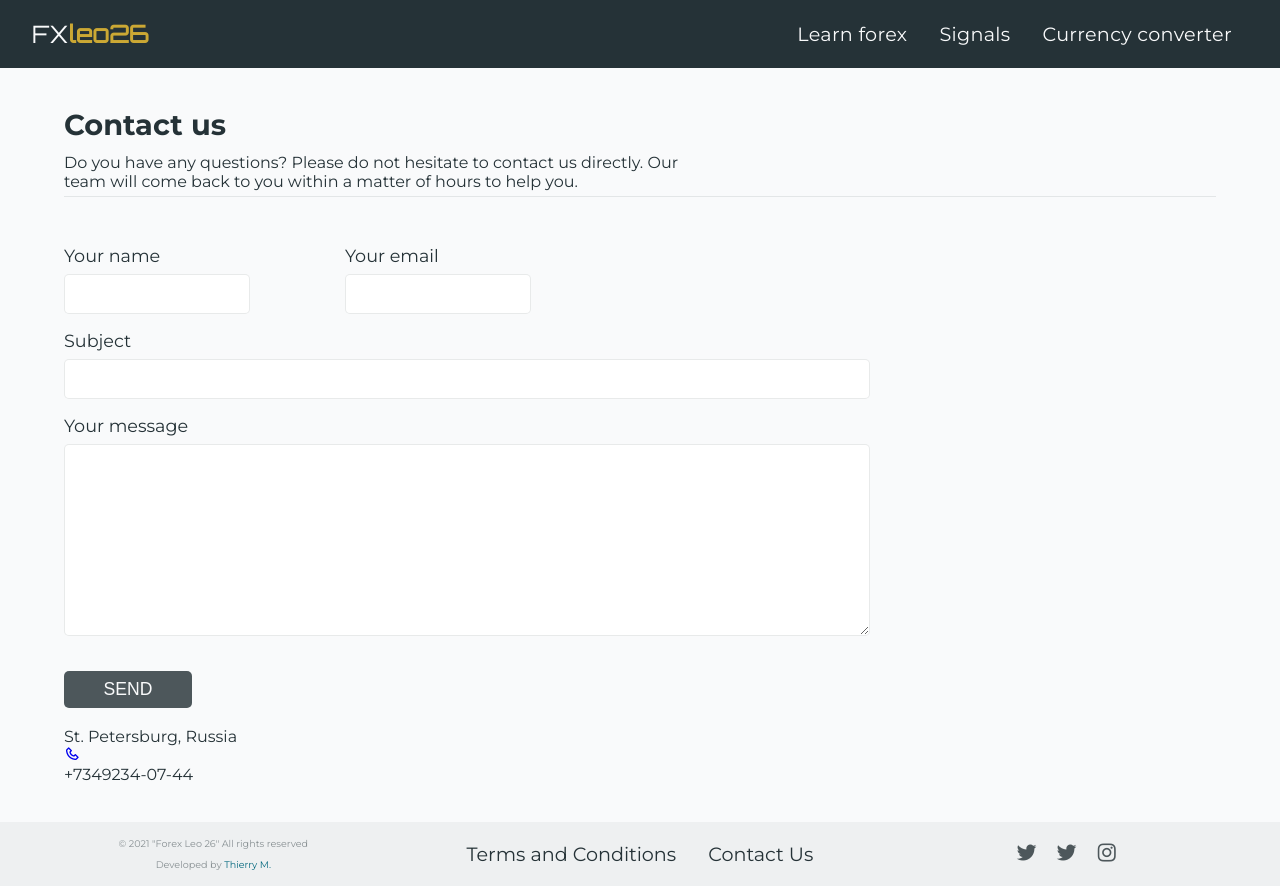
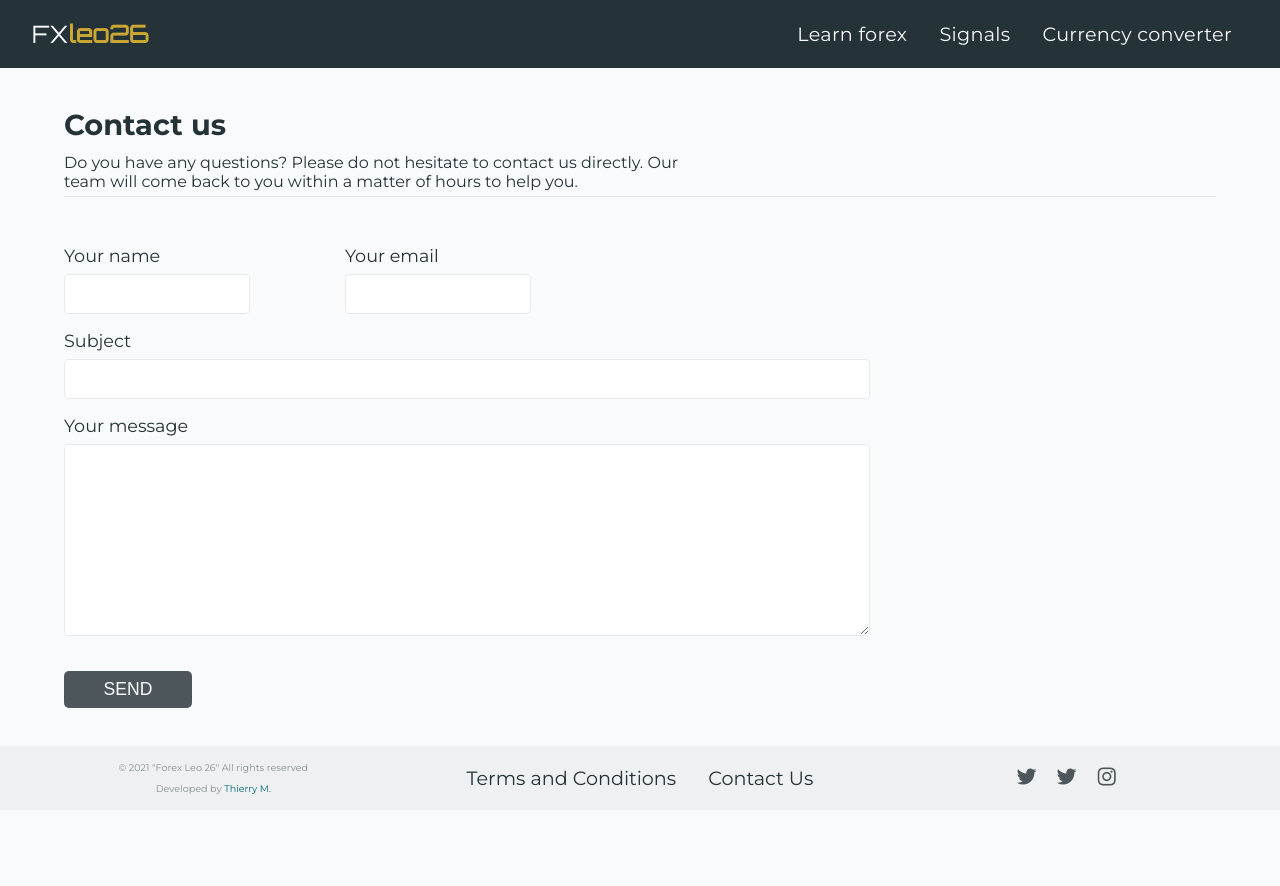
Before and after one commit to r-e-d-ant/forex-leo-26, a Flask app: page /contact in a window 1280 px wide. After the commit the page ends 794 px from the top, so only its background shows below. Run offline with Flask 2, Linux system fonts and the light colour scheme; parts of the project's set-up code (start-up, migrations or seed data) failed here and were passed over.

Commit message:
fixed layout

```diff
--- a/forex_26_app/static/feedback.css
+++ b/forex_26_app/static/feedback.css
@@ -17,6 +17,7 @@
 
 .feedback-card {
     border: thin solid var(--gray-border-clr);
+    margin: 1rem 0;
 }
 
 .card-header-container {
--- a/forex_26_app/static/home.css
+++ b/forex_26_app/static/home.css
@@ -62,6 +62,7 @@
 	max-width: 19rem;
 	margin-top: .8rem;
 	line-height: 1.3rem;
+	font-family: Helvetica, Arial, sans-serif;
 }
 
 
--- a/forex_26_app/static/main.js
+++ b/forex_26_app/static/main.js
@@ -93,7 +93,6 @@ check in local storage recent currencies then populate them
 if(localStorage.getItem('convertAmount')) {
   amountInput.value = localStorage.getItem('convertAmount')
 }
-console.log
 // --
 selectInputFrom.options[ selectInputFrom.selectedIndex ].value = localStorage.getItem('from')
 selectInputFrom.options[ selectInputFrom.selectedIndex ].textContent = localStorage.getItem('from_Name')
--- a/forex_26_app/static/post.css
+++ b/forex_26_app/static/post.css
@@ -35,12 +35,13 @@
 	}
 }
 .whole-post {
-	font-size:1.2rem;
+	font-size: 18px;
 	font-weight: 300;
+	font-family: Helvetica, Arial, sans-serif;
 	color: var(--primary-clr);
 	line-height: 1.5rem;
 	white-space: pre-line;
-	letter-spacing: .01rem;
+	letter-spacing: 0;
 	margin-top: 1rem;
 }
 @media screen and (min-width: 768px){
@@ -49,8 +50,8 @@
 		margin-bottom: .8rem;
 	}
 	.whole-post {
-		font-size: 1.2rem;
-		line-height: 1.8rem;
-		letter-spacing: .001rem;
+		font-size: 18px;
+		line-height: 1.5rem;
+		letter-spacing: 0;
 	}
 }
--- a/forex_26_app/static/style.css
+++ b/forex_26_app/static/style.css
@@ -2,6 +2,10 @@
 /* FONT FAMILY */
 @import url('https://fonts.googleapis.com/css2?family=Orbitron&display=swap'); /* Orbit */
 @import url('https://fonts.googleapis.com/css2?family=Montserrat:wght@100;200;300;400;500;600;700;800;900&display=swap'); /* Mont serrat */
+
+html {
+    height: 100%;
+}
 
 *,
 *::before,
@@ -34,6 +38,9 @@ body {
     background-color: var(--white-clr);
     color: var(--primary-clr);
     font-family: 'Montserrat', sans-serif;
+    min-height: 100%;
+    display: flex;
+    flex-direction: column;
 }
 
 a {
@@ -251,6 +258,7 @@ header {
                          "social-footer-ul"
                          "end-footer";
     padding: 2rem 0;
+    margin-top: auto;
 }
 .footer-items {
     display: flex;
--- a/forex_26_app/templates/contact.html
+++ b/forex_26_app/templates/contact.html
@@ -46,17 +46,5 @@
             <input type="submit" class="btn btn-dark" value="SEND">
         </form>
     </div>
-
-    <div class="">
-        <ul class="">
-            <li><i class="bx bx-marker"></i>
-                <p class="mt-3">St. Petersburg, Russia</p>
-            </li>
-
-            <li><a href="tel:+7349234-07-44"><i class="bx bx-phone"></i></a>
-                <p class="mt-3">+7349234-07-44</p>
-            </li>
-        </ul>
-    </div>
 </section>
 {% endblock %}
```
Also changed, not shown: forex_26_app/db_forex_news.db, forex_26_app/static/photos/pexels-anastasiya-lobanovskaya-792775.jpg (added).
